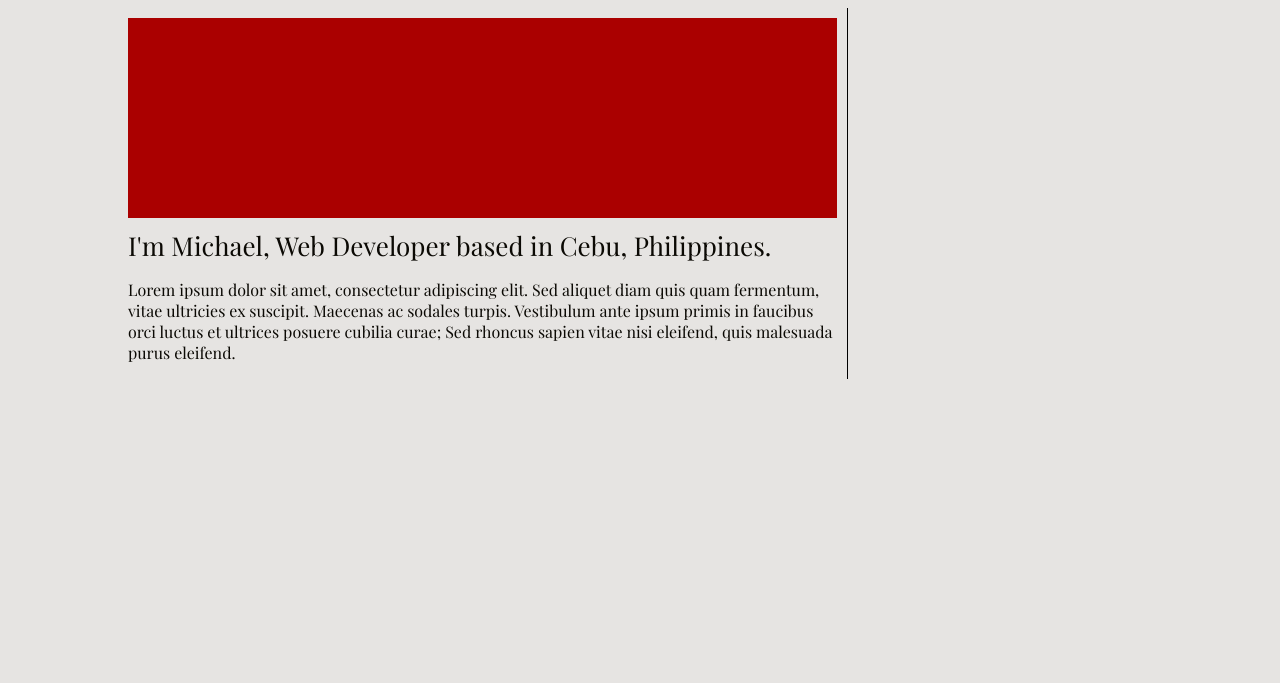
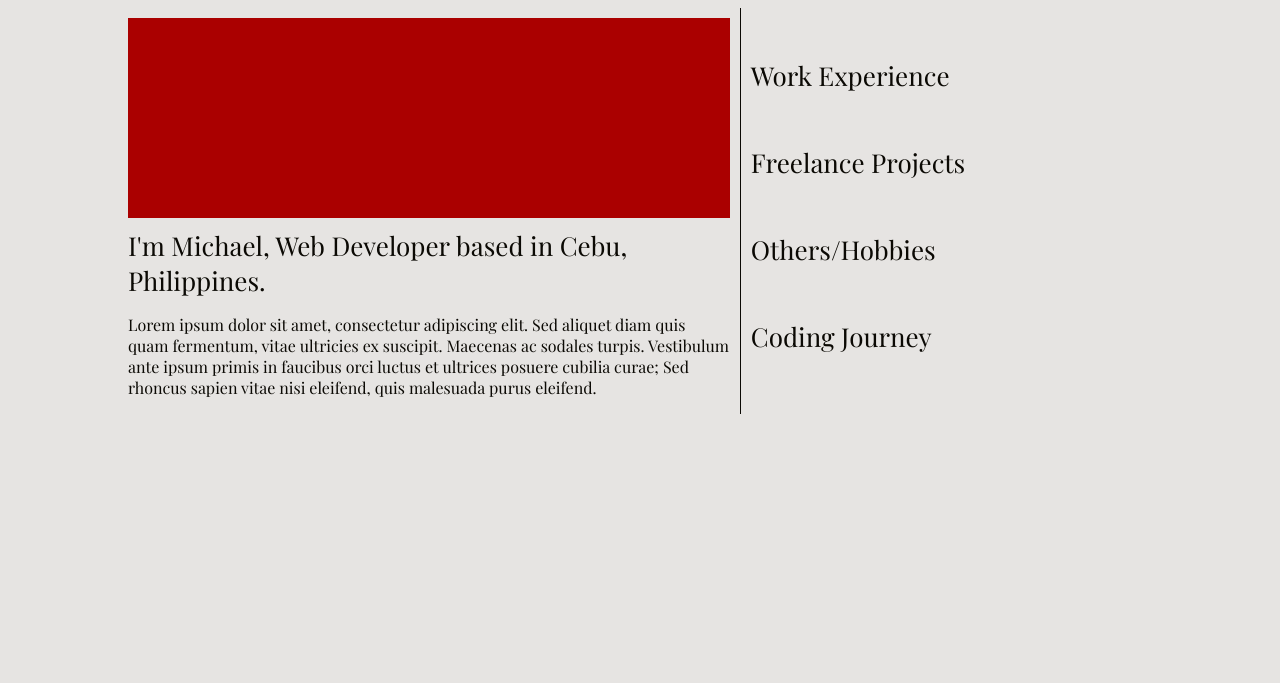
Before and after one commit to MicVillacarlos/portfolio_2024, a Gatsby site: page / in a window 1280 px wide. Shown: the part 117-800 px from the top of the page. Built offline with nearby package versions, Linux system fonts and the light colour scheme; Gatsby itself is replaced by a stand-in of ours.

Commit message:
adding framework

```diff
--- a/src/components/Atoms/CommonAtomComponents.tsx
+++ b/src/components/Atoms/CommonAtomComponents.tsx
@@ -42,6 +42,7 @@ export const CommonFlexContainer = styled.div<FlexProps>`
     props.background ? props.theme[props.background] : ""};
   margin: ${(props) => props.margin};
   border-right: ${(props) => props.borderRight};
+  border-color: ${(props) => props.theme.text};
   padding: ${(props)=>props.padding};
 
   @media ${device.tablet} {
--- a/src/pages/index.tsx
+++ b/src/pages/index.tsx
@@ -7,7 +7,7 @@ import {
   CommonText,
   TitleText,
 } from "../components/Atoms/CommonText";
-import { useState } from "react";
+import { useEffect, useState } from "react";
 import { PageHolder } from "../components/Template/CommonTemplateComponents";
 import {
   CommonDivider,
@@ -20,17 +20,27 @@ import {
   MoonIcon,
   SunIcon,
 } from "../components/Icons/Icons";
+import { windowScreenSize } from "../utils/media_query";
 
 const IndexPage: React.FC<PageProps> = () => {
   const [isDarkTheme, setIsDarkTheme] = useState<boolean>(false);
+  const [windowSize, setWindowSize] = useState<number>(window.innerWidth);
   const toggleTheme = () => setIsDarkTheme(!isDarkTheme);
+
+  useEffect(() => {
+    const handleResize = () => {
+      setWindowSize(window.innerWidth);
+    };
+    window.addEventListener("resize", handleResize);
+    return () => window.removeEventListener("resize", handleResize);
+  }, []);
 
   return (
     <ThemeProvider theme={isDarkTheme ? darkTheme : lightTheme}>
       <GlobalStyles />
       <PageHolder>
         <CommonFlexContainer height="30px" justify="space-between">
-          {/* Theme switch ---------- */}
+          {/*----------Theme switch---------- */}
           <div>
             {isDarkTheme ? (
               <CommonAnchor onClick={toggleTheme}>
@@ -58,8 +68,9 @@ const IndexPage: React.FC<PageProps> = () => {
             </CommonFlexContainer>
           </div>
         </CommonFlexContainer>
+
         <CommonFlexContainer>
-          <TitleText>I LIKE CODING AND BUILDING APPS</TitleText>
+          <TitleText>LOREM IPSUM DOLLAR SIGN HELLO WORLD</TitleText>
         </CommonFlexContainer>
 
         <CommonDivider />
@@ -70,11 +81,13 @@ const IndexPage: React.FC<PageProps> = () => {
             align="start"
             isColumn
             isColumnTablet
-            width="70%"
+            width={windowScreenSize.tablet <= windowSize ? "60%" : "100%"}
             widthTablet="100%"
             padding="0px 10px 0px 0px"
             margin="10px 0px 0px 0px"
-            borderRight="1px solid black; "
+            borderRight={
+              windowScreenSize.tablet <= windowSize ? "1px solid" : ""
+            }
           >
             {/*-----------------Dummy Photo----------------- */}
             <CommonFlexContainer
@@ -82,6 +95,7 @@ const IndexPage: React.FC<PageProps> = () => {
               height="200px"
               margin="10px 0px"
             />
+            {/*-----------------Dummy Photo----------------- */}
             <CommonText fontSize="xLarge" margin="0px">
               I'm Michael, Web Developer based in Cebu, Philippines.
             </CommonText>
@@ -90,17 +104,23 @@ const IndexPage: React.FC<PageProps> = () => {
               aliquet diam quis quam fermentum, vitae ultricies ex suscipit.
               Maecenas ac sodales turpis. Vestibulum ante ipsum primis in
               faucibus orci luctus et ultrices posuere cubilia curae; Sed
-                rhoncus sapien vitae nisi eleifend, quis malesuada purus
-                eleifend.
+              rhoncus sapien vitae nisi eleifend, quis malesuada purus eleifend.
             </CommonText>
           </CommonFlexContainer>
+
           <CommonFlexContainer
+            padding={
+              windowScreenSize.tablet <= windowSize ? "0px 0px 0px 10px" : ""
+            }
             justify="start"
             align="start"
+            width={windowScreenSize.tablet <= windowSize ? "40%" : "100%"}
             isColumn
-            width="30%"
           >
-            <CommonText fontSize="xxxLarge"></CommonText>
+            <CommonText fontSize="xLarge">Work Experience</CommonText>
+            <CommonText fontSize="xLarge">Freelance Projects</CommonText>
+            <CommonText fontSize="xLarge">Others/Hobbies</CommonText>
+            <CommonText fontSize="xLarge">Coding Journey</CommonText>
           </CommonFlexContainer>
         </CommonFlexContainer>
       </PageHolder>
--- a/src/utils/media_query.tsx
+++ b/src/utils/media_query.tsx
@@ -7,6 +7,16 @@ export const size = {
   laptopL: "1440px",
   desktop: "2560px",
 };
+
+export const windowScreenSize = {
+  mobileS: 320,
+  mobileM: 375,
+  mobileL: 425,
+  tablet: 768,
+  laptop: 1024,
+  laptopL: 1440,
+  desktop: 2560,
+}
 
 export const device = {
   mobileS: `(max-width: ${size.mobileS})`,
```
Lines whose indentation alone changed are shown as unchanged.
